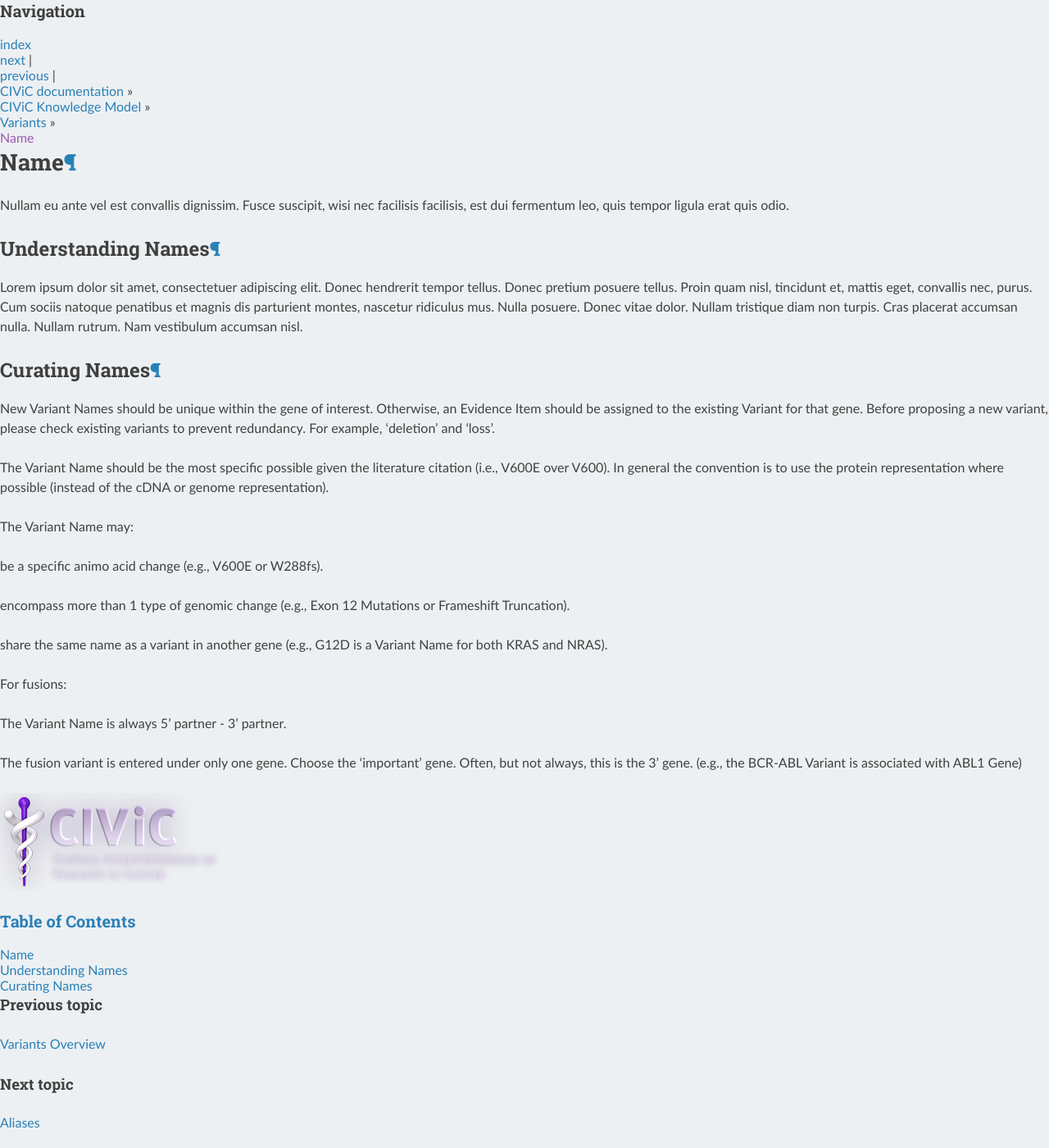
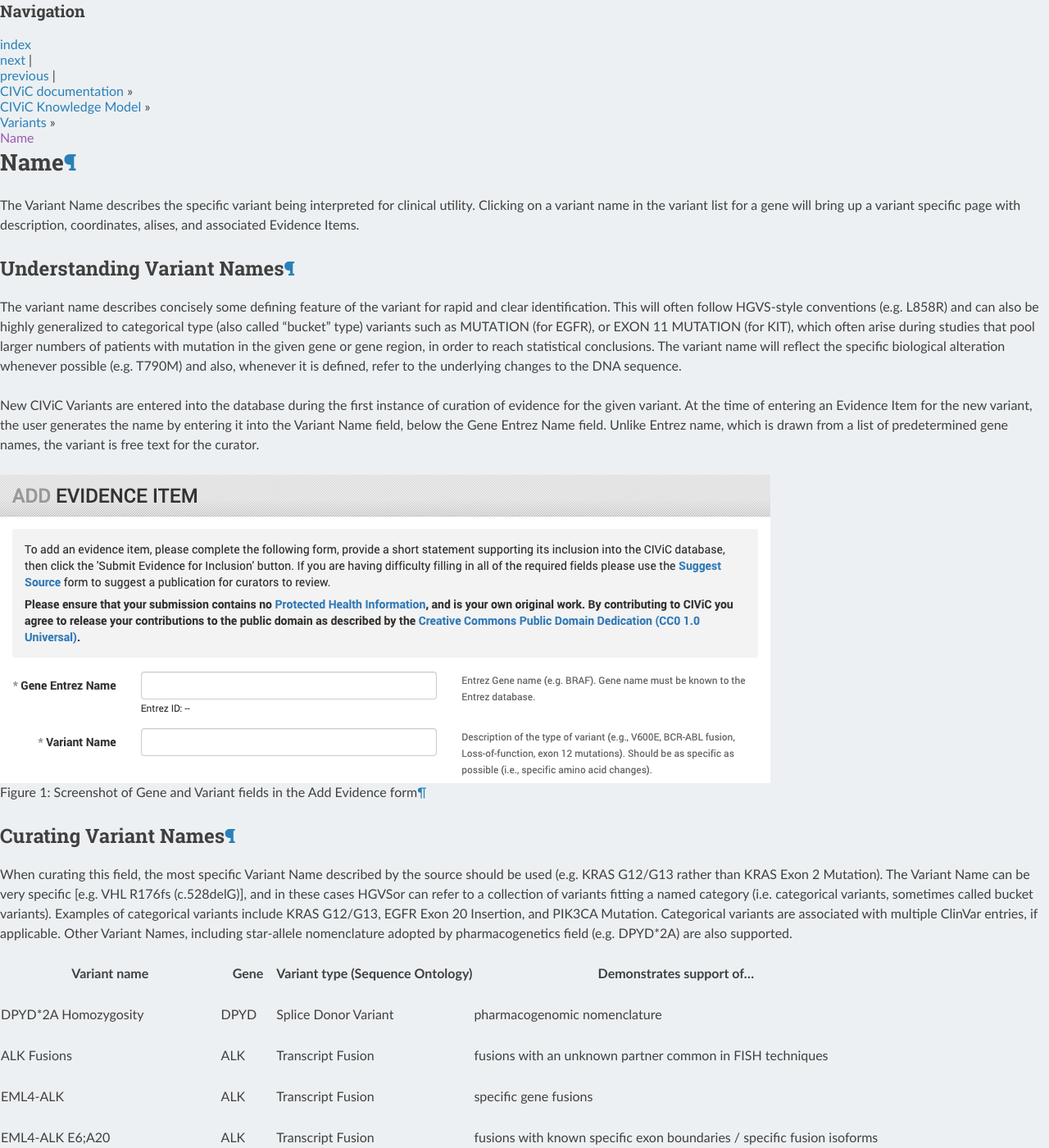
Before and after one commit to griffithlab/civic-docs, a Sphinx documentation site: the page built from docs/model/variants/name.rst, in a window 1280 px wide and 1400 px high. Shown: the whole window at 82% size. Built offline with Sphinx 7.4.7 and the Read the Docs theme 2.0.0, drawn with Linux system fonts in a browser that asks for light colours; some of the changed text lies outside the part shown.

Commit message:
transferred variant name page

```diff
--- a/docs/model/variants/name.rst
+++ b/docs/model/variants/name.rst
@@ -1,32 +1,38 @@
+.. _variant-name:
+
 Name
 ====
-Nullam eu ante vel est convallis dignissim.  Fusce suscipit, wisi nec facilisis facilisis, est dui fermentum leo, quis tempor ligula erat quis odio.
+The Variant Name describes the specific variant being interpreted for clinical utility. Clicking on a variant name in the variant list for a gene will bring up a variant specific page with description, coordinates, alises, and associated Evidence Items.
 
-Understanding Names
--------------------
-Lorem ipsum dolor sit amet, consectetuer adipiscing elit.  Donec hendrerit tempor tellus.  Donec pretium posuere tellus.  Proin quam nisl, tincidunt et, mattis eget, convallis nec, purus.  Cum sociis natoque penatibus et magnis dis parturient montes, nascetur ridiculus mus.  Nulla posuere.  Donec vitae dolor.  Nullam tristique diam non turpis.  Cras placerat accumsan nulla.  Nullam rutrum.  Nam vestibulum accumsan nisl.
+Understanding Variant Names
+---------------------------
+The variant name describes concisely some defining feature of the variant for rapid and clear identification. This will often follow HGVS-style conventions (e.g. L858R) and can also be highly generalized to categorical type (also called “bucket” type) variants such as MUTATION (for EGFR), or EXON 11 MUTATION (for KIT), which often arise during studies that pool larger numbers of patients with mutation in the given gene or gene region, in order to reach statistical conclusions. The variant name will reflect the specific biological alteration whenever possible (e.g. T790M) and also, whenever it is defined, refer to the underlying changes to the DNA sequence.
 
-Curating Names
---------------
-- New Variant Names should be unique within the gene of interest.
-  Otherwise, an Evidence Item should be assigned to the existing Variant
-  for that gene. Before proposing a new variant, please check existing
-  variants to prevent redundancy. For example, 'deletion' and 'loss'.
-- The Variant Name should be the most specific possible given the
-  literature citation (i.e., V600E over V600). In general the convention is
-  to use the protein representation where possible (instead of the cDNA or
-  genome representation).
-- The Variant Name may:
+New CIViC Variants are entered into the database during the first instance of curation of evidence for the given variant. At the time of entering an Evidence Item for the new variant, the user generates the name by entering it into the Variant Name field, below the Gene Entrez Name field. Unlike Entrez name, which is drawn from a list of predetermined gene names, the variant is free text for the curator.
 
-  - be a specific animo acid change (e.g., V600E or W288fs).
-  - encompass more than 1 type of genomic change (e.g., Exon 12 Mutations or
-    Frameshift Truncation).
-  - share the same name as a variant in another gene (e.g., G12D is a Variant
-    Name for both KRAS and NRAS).
+.. figure:: /images/figures/CIViC_screenshot-add-evidence-top.png
+   :alt: Screenshot of Gene and Variant fields in the Add Evidence form
 
-- For fusions:
+   Figure 1: Screenshot of Gene and Variant fields in the Add Evidence form
 
-  - The Variant Name is always 5' partner - 3' partner.
-  - The fusion variant is entered under only one gene. Choose the 'important'
-    gene. Often, but not always, this is the 3' gene. (e.g., the BCR-ABL
-    Variant is associated with ABL1 Gene)
+Curating Variant Names
+----------------------
+When curating this field, the most specific Variant Name described by the source should be used (e.g. KRAS G12/G13 rather than KRAS Exon 2 Mutation). The Variant Name can be very specific [e.g. VHL R176fs (c.528delG)], and in these cases HGVSor can refer to a collection of variants fitting a named category (i.e. categorical variants, sometimes called bucket variants). Examples of categorical variants include KRAS G12/G13, EGFR Exon 20 Insertion, and PIK3CA Mutation. Categorical variants are associated with multiple ClinVar entries, if applicable. Other Variant Names, including star-allele nomenclature adopted by pharmacogenetics field (e.g. DPYD*2A) are also supported.
+
+================================ ====== ================================ ======================================================================
+Variant name                     Gene   Variant type (Sequence Ontology) Demonstrates support of…
+================================ ====== ================================ ======================================================================
+DPYD*2A Homozygosity             DPYD   Splice Donor Variant             pharmacogenomic nomenclature
+ALK Fusions                      ALK    Transcript Fusion                fusions with an unknown partner common in FISH techniques
+EML4-ALK                         ALK    Transcript Fusion                specific gene fusions
+EML4-ALK E6;A20                  ALK    Transcript Fusion                fusions with known specific exon boundaries / specific fusion isoforms
+BCR-ABL T315I                    ABL1   Missense Variant                 specific variants in the context of other variants
+CDKN2A Promoter Hypermethylation CDKN2A N/A                              epigenetic modifications
+p16 Expression                   CDKN2A N/A                              expression changes
+rs3814960                        CDKN2A 5 Prime UTR Exon Variant         polymorphisms
+FLT3-ITD                         FLT3   Inframe Insertion                imprecise insertions with shared consequences
+Exon 11 Mutation                 KIT    Coding Sequence Variant          categorical variants covering specific transcriptional boundaries
+DNA Binding Domain Mutation      TP53   DNA Binding Site                 categorical variants covering specific functional boundaries
+Exon 14 Skipping Mutation        MET    Exon Loss Variant                categorical variants covering specific transcriptional consequences
+Loss-of-function                 BRCA   Loss of Function Variant         categorical variants covering specific functional consequences
+================================ ====== ================================ ======================================================================
```
Also changed, not shown: docs/model/evidence/gene.rst (+2 -7 lines), docs/model/evidence/variant.rst (+2 -9 lines), docs/images/figures/CIViC_screenshot-add-evidence-top.png (added).
